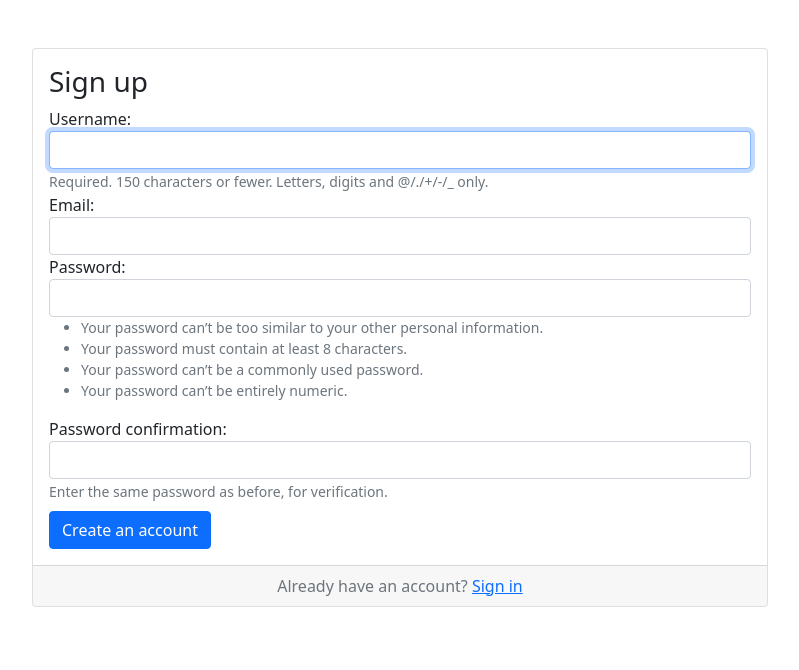
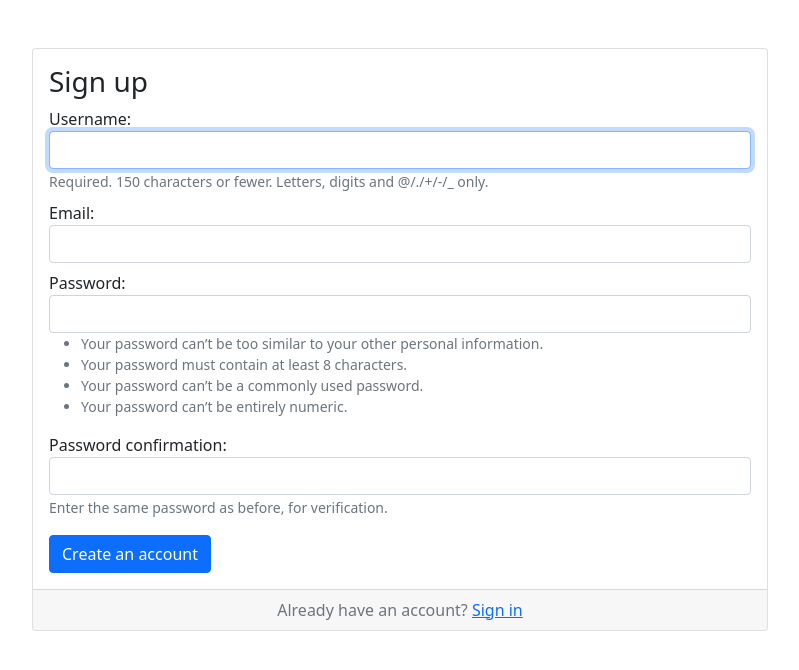
Before and after one commit to kavehkm/Boards, a Django app: page /accounts/signup in a window 1280 px wide. Shown: the part 56-726 px from the top of the page, without its empty margins (240-1039 px from the left). Run offline with Django 4.2, Linux system fonts and the light colour scheme; some libraries are stand-ins or nearby versions.

Commit message:
update templates/includes/form.html: 1) add some y-margin into form fields

```diff
--- a/Boards/templates/includes/form.html
+++ b/Boards/templates/includes/form.html
@@ -2,7 +2,7 @@
 
 
 {% for field in form %}
-<div class="form-group">
+<div class="form-group my-2">
     {{ field.label_tag }}
     {% if form.is_bound %}
         {% if field.errors %}
```
